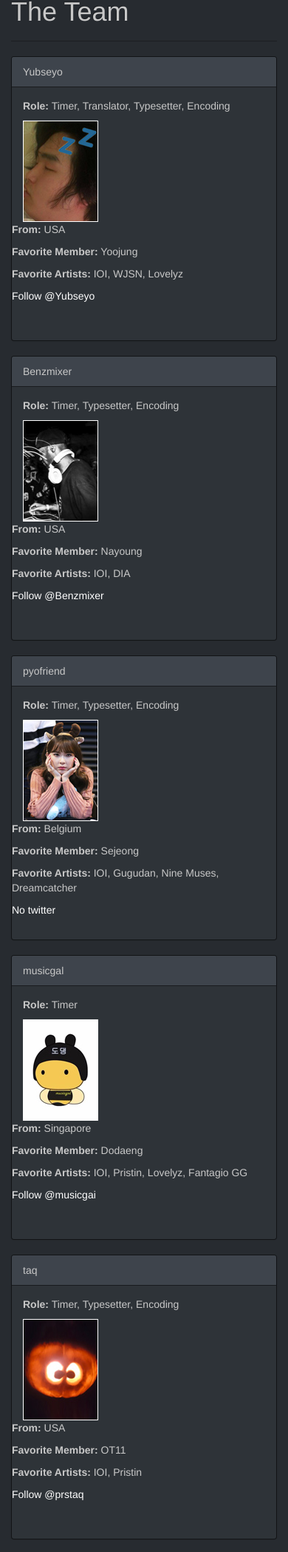
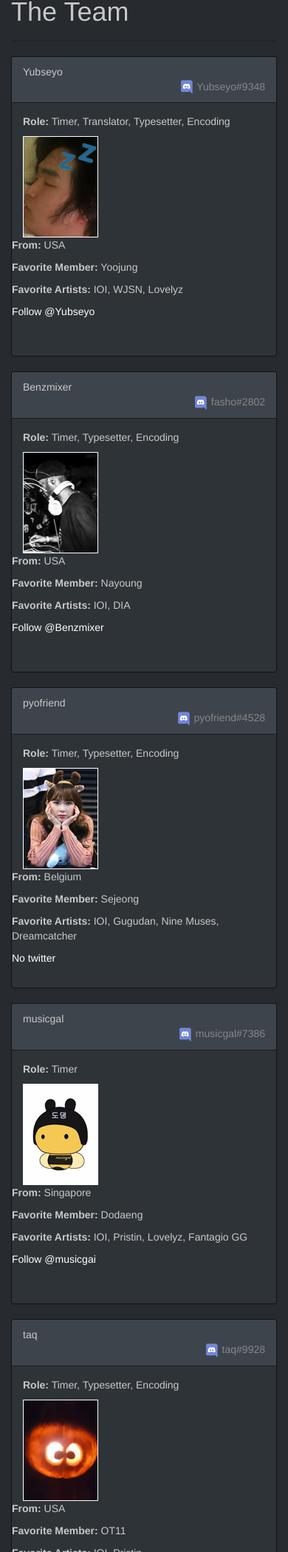
Before and after one commit to teamidealsubs/teamidealsubs.github.io, a Jekyll site: the page built from aboutus.html, in a window 390 px wide, cut to the strip 636-2734 px from the top of the page. Shown: the whole strip at 74% size. Built offline with Jekyll 4.4.1, drawn with Linux system fonts in a browser that asks for light colours; nearby versions of some CDN libraries; comment, search, counter and statistics services are not loaded.

Commit message:
adds discord ids to the profiles

```diff
--- a/aboutus.html
+++ b/aboutus.html
@@ -8,13 +8,19 @@ group: navigation
 {% include JB/setup %}
 
 
-
-
-
 <div class="row">
     <div class="col-md-6">
         <div class="panel panel-default">
-			<div class="panel-heading">Yubseyo</div>
+            <div class="panel-heading">
+                <div class="row">
+                    <div class="col-md-6">
+                        Yubseyo
+                    </div>
+                    <div class="col-md-6 profile-discord-id">
+                        <img src="{{ ASSET_PATH }}/../../discord-color-white-21px.png"> Yubseyo#9348
+                    </div>
+                </div>
+            </div>
             <div class="panel-body">
                 <div class="row">
                     <div class="col-md-12">
@@ -22,12 +28,14 @@ group: navigation
                     </div>
                 </div>
                 <div class="row">
-  					<div class="col-md-4"><img class="profile-border" src="{{ ASSET_PATH }}/../../tis-profile-yubs.jpg"></div>
+                    <div class="col-md-4"><img class="profile-border" src="{{ ASSET_PATH }}/../../tis-profile-yubs.jpg">
+                    </div>
                     <div class="col-md-8 profile-content">
                         <p><strong>From:</strong> USA</p>
                         <p><strong>Favorite Member:</strong> Yoojung</p>
                         <p><strong>Favorite Artists:</strong> IOI, WJSN, Lovelyz</p>
-						<p><a href="https://twitter.com/Yubseyo" class="twitter-follow-button" data-show-count="false">Follow @Yubseyo</a></p>
+                        <p><a href="https://twitter.com/Yubseyo" class="twitter-follow-button" data-show-count="false">Follow
+                            @Yubseyo</a></p>
                     </div>
                 </div>
             </div>
@@ -36,7 +44,16 @@ group: navigation
 
     <div class="col-md-6">
         <div class="panel panel-default">
-			<div class="panel-heading">Benzmixer</div>
+            <div class="panel-heading">
+                <div class="row">
+                    <div class="col-md-6">
+                        Benzmixer
+                    </div>
+                    <div class="col-md-6 profile-discord-id">
+                        <img src="{{ ASSET_PATH }}/../../discord-color-white-21px.png"> fasho#2802
+                    </div>
+                </div>
+            </div>
             <div class="panel-body">
                 <div class="row">
                     <div class="col-md-12">
@@ -44,12 +61,14 @@ group: navigation
                     </div>
                 </div>
                 <div class="row">
-  					<div class="col-md-4"><img class="profile-border" src="{{ ASSET_PATH }}/../../tis-profile-benz.jpg"></div>
+                    <div class="col-md-4"><img class="profile-border" src="{{ ASSET_PATH }}/../../tis-profile-benz.jpg">
+                    </div>
                     <div class="col-md-8 profile-content">
                         <p><strong>From:</strong> USA</p>
                         <p><strong>Favorite Member:</strong> Nayoung</p>
                         <p><strong>Favorite Artists:</strong> IOI, DIA</p>
-						<p><a href="https://twitter.com/Benzmixer" class="twitter-follow-button" data-show-count="false">Follow @Benzmixer</a></p>
+                        <p><a href="https://twitter.com/Benzmixer" class="twitter-follow-button"
+                              data-show-count="false">Follow @Benzmixer</a></p>
                     </div>
                 </div>
             </div>
@@ -60,7 +79,16 @@ group: navigation
 <div class="row">
     <div class="col-md-6">
         <div class="panel panel-default">
-			<div class="panel-heading">pyofriend</div>
+            <div class="panel-heading">
+                <div class="row">
+                    <div class="col-md-6">
+                        pyofriend
+                    </div>
+                    <div class="col-md-6 profile-discord-id">
+                        <img src="{{ ASSET_PATH }}/../../discord-color-white-21px.png"> pyofriend#4528
+                    </div>
+                </div>
+                </div>
             <div class="panel-body">
                 <div class="row">
                     <div class="col-md-12">
@@ -68,12 +96,14 @@ group: navigation
                     </div>
                 </div>
                 <div class="row">
-  					<div class="col-md-4"><img class="profile-border" src="{{ ASSET_PATH }}/../../tis-profile-pyo.jpg"></div>
+                    <div class="col-md-4"><img class="profile-border" src="{{ ASSET_PATH }}/../../tis-profile-pyo.jpg">
+                    </div>
                     <div class="col-md-8 profile-content">
                         <p><strong>From:</strong> Belgium</p>
                         <p><strong>Favorite Member:</strong> Sejeong</p>
                         <p><strong>Favorite Artists:</strong> IOI, Gugudan, Nine Muses, Dreamcatcher</p>
-						<p><a href="https://twitter.com/" class="twitter-follow-button" data-show-count="false">No twitter</a></p>
+                        <p><a href="https://twitter.com/" class="twitter-follow-button" data-show-count="false">No
+                            twitter</a></p>
                     </div>
                 </div>
             </div>
@@ -82,7 +112,15 @@ group: navigation
 
     <div class="col-md-6">
         <div class="panel panel-default">
-			<div class="panel-heading">musicgal</div>
+            <div class="panel-heading">
+                <div class="row">
+                    <div class="col-md-6">
+                        musicgal
+                    </div>
+                    <div class="col-md-6 profile-discord-id">
+                        <img src="{{ ASSET_PATH }}/../../discord-color-white-21px.png"> musicgal#7386
+                    </div>
+                </div></div>
             <div class="panel-body">
                 <div class="row">
                     <div class="col-md-12">
@@ -90,12 +128,14 @@ group: navigation
                     </div>
                 </div>
                 <div class="row">
-  					<div class="col-md-4"><img class="profile-border" src="{{ ASSET_PATH }}/../../tis-profile-mich.jpg"></div>
+                    <div class="col-md-4"><img class="profile-border" src="{{ ASSET_PATH }}/../../tis-profile-mich.jpg">
+                    </div>
                     <div class="col-md-8 profile-content">
                         <p><strong>From:</strong> Singapore</p>
                         <p><strong>Favorite Member:</strong> Dodaeng</p>
                         <p><strong>Favorite Artists:</strong> IOI, Pristin, Lovelyz, Fantagio GG</p>
-						<p><a href="https://twitter.com/musicgai" class="twitter-follow-button" data-show-count="false">Follow @musicgai</a></p>
+                        <p><a href="https://twitter.com/musicgai" class="twitter-follow-button" data-show-count="false">Follow
+                            @musicgai</a></p>
                     </div>
                 </div>
             </div>
@@ -106,7 +146,15 @@ group: navigation
 <div class="row">
     <div class="col-md-6">
         <div class="panel panel-default">
-			<div class="panel-heading">taq</div>
+            <div class="panel-heading">
+                <div class="row">
+                    <div class="col-md-6">
+                        taq
+                    </div>
+                    <div class="col-md-6 profile-discord-id">
+                        <img src="{{ ASSET_PATH }}/../../discord-color-white-21px.png"> taq#9928
+                    </div>
+                </div></div>
             <div class="panel-body">
                 <div class="row">
                     <div class="col-md-12">
@@ -114,12 +162,14 @@ group: navigation
                     </div>
                 </div>
                 <div class="row">
-  					<div class="col-md-4"><img class="profile-border" src="{{ ASSET_PATH }}/../../tis-profile-taq.jpg"></div>
+                    <div class="col-md-4"><img class="profile-border" src="{{ ASSET_PATH }}/../../tis-profile-taq.jpg">
+                    </div>
                     <div class="col-md-8 profile-content">
                         <p><strong>From:</strong> USA</p>
                         <p><strong>Favorite Member:</strong> OT11</p>
                         <p><strong>Favorite Artists:</strong> IOI, Pristin</p>
-						<p><a href="https://twitter.com/prstaq" class="twitter-follow-button" data-show-count="false">Follow @prstaq</a></p>
+                        <p><a href="https://twitter.com/prstaq" class="twitter-follow-button" data-show-count="false">Follow
+                            @prstaq</a></p>
                     </div>
                 </div>
             </div>
@@ -128,7 +178,15 @@ group: navigation
 
     <div class="col-md-6">
         <div class="panel panel-default">
-			<div class="panel-heading">Sekl</div>
+            <div class="panel-heading">
+                <div class="row">
+                    <div class="col-md-6">
+                        Sekl
+                    </div>
+                    <div class="col-md-6 profile-discord-id">
+                        <img src="{{ ASSET_PATH }}/../../discord-color-white-21px.png"> Sekl#7397
+                    </div>
+                </div></div>
             <div class="panel-body">
                 <div class="row">
                     <div class="col-md-12">
@@ -136,12 +194,14 @@ group: navigation
                     </div>
                 </div>
                 <div class="row">
-  					<div class="col-md-4"><img class="profile-border" src="{{ ASSET_PATH }}/../../tis-profile-sekl.jpg"></div>
+                    <div class="col-md-4"><img class="profile-border" src="{{ ASSET_PATH }}/../../tis-profile-sekl.jpg">
+                    </div>
                     <div class="col-md-8 profile-content">
                         <p><strong>From:</strong> Germany</p>
                         <p><strong>Favorite Member:</strong> Nayoung</p>
                         <p><strong>Favorite Artists:</strong> IOI, Pristin, GFriend, Kim Juna, Twice</p>
-						<p><a href="https://twitter.com/s3kl_" class="twitter-follow-button" data-show-count="false">Follow @s3kl_</a></p>
+                        <p><a href="https://twitter.com/s3kl_" class="twitter-follow-button" data-show-count="false">Follow
+                            @s3kl_</a></p>
                     </div>
                 </div>
             </div>
--- a/assets/themes/css/style.css
+++ b/assets/themes/css/style.css
@@ -109,3 +109,12 @@
 .profile-border {
   border:1px solid white;
 }
+
+.profile-discord-id {
+  text-align: right;
+  color: #868686;
+}
+.profile-discord-id img {
+  width: 21px;
+  height: 21px;
+}
```
Also changed, not shown: assets/discord-color-white-21px.png (added). Lines whose indentation alone changed are shown as unchanged.
